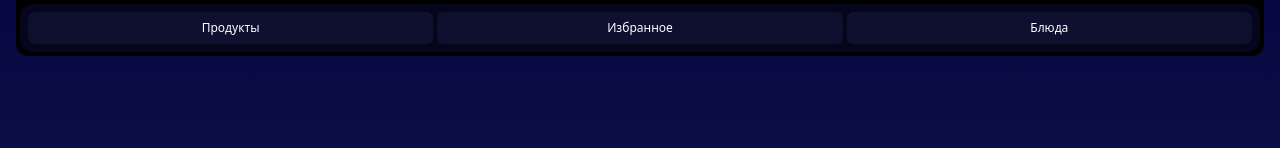
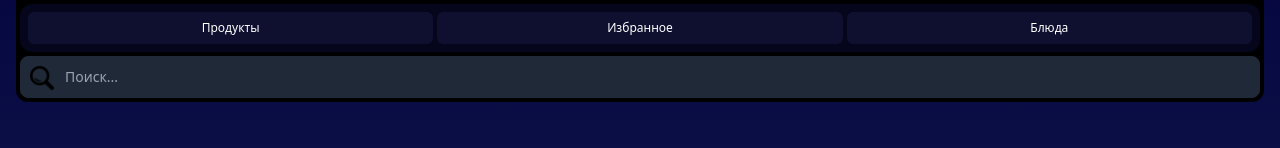
Before and after one commit to Goodwin126/tg-mini-app-mark2, a Vue app: page / in a window 1280 px wide. Shown: the part 272-420 px from the top of the page. Built offline with nearby package versions, Linux system fonts and the light colour scheme.

Commit message:
secondaryt commit

```diff
--- a/src/components/Eating.vue
+++ b/src/components/Eating.vue
@@ -1,3 +1,6 @@
+<script setup>
+import FoodsSearch from './FoodsSearch.vue'
+</script>
 <template>
   <div class="flex flex-col rounded-xl h-full bg-black p-1 gap-1">
     <div class="grid grid-cols-3 rounded-xl p-2 w-full bg-navy">
@@ -20,6 +23,7 @@
         <p class="text-xs text-white p-1 m-auto">Блюда</p>
       </div>
     </div>
+    <FoodsSearch />
   </div>
 </template>
 
--- /dev/null
+++ b/src/components/FoodsSearch.vue
@@ -0,0 +1,10 @@
+<template>
+  <div class="relative">
+    <input
+      class="bg-gray-800 border border-gray-800 text-gray-200 text-sm rounded-lg focus:ring-blue-500 focus:border-blue-500 w-full y-2.5 p-2.5 pl-11 pr-4 outline-none"
+      type="text"
+      placeholder="Поиск..."
+    />
+    <img class="left-2.5 top-2.5 w-6 h-6 absolute" src="/magnifier.png" />
+  </div>
+</template>
```
Also changed, not shown: public/magnifier.png (added).
